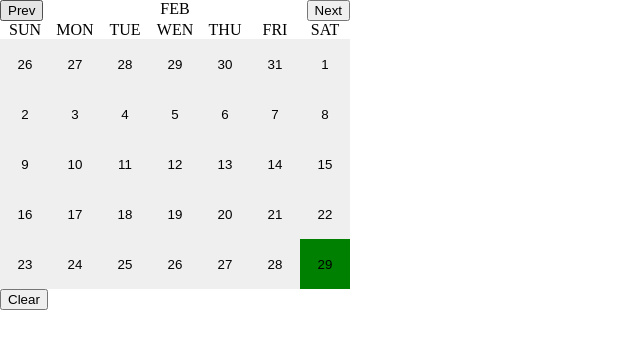
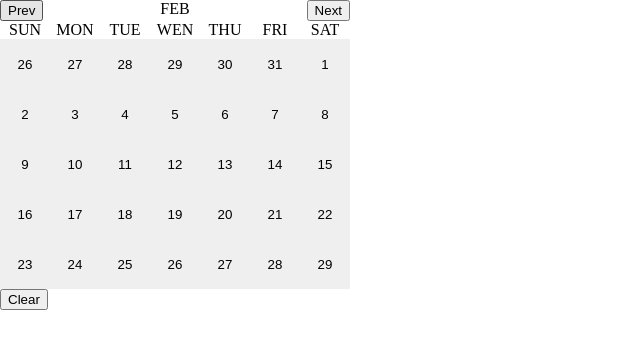
Before and after one commit to ayimdomnic/react-lightweight-daterange-picker, a React (Create React App) app: page / in a window 1280 px wide. Shown: the top 348 px of the page, without its empty margins (0-640 px from the left). Built offline with nearby package versions, Linux system fonts and the light colour scheme.

Commit message:
update calendar mount logic and prop typs

```diff
--- a/src/components/Calendar.tsx
+++ b/src/components/Calendar.tsx
@@ -1,4 +1,4 @@
-import React, { useEffect, useState, MouseEvent, useLayoutEffect } from "react";
+import React, { MouseEvent, useLayoutEffect, useState } from "react";
 import {
   DAYS,
   DAY_IN_MILLISECONDS,
@@ -10,8 +10,8 @@ import {
 } from "../helpers";
 
 interface ICalendarProps {
-  startDate: number;
-  endDate?: number;
+  startDate: string;
+  endDate?: string;
   setDates: React.Dispatch<
     React.SetStateAction<
       | {
@@ -32,27 +32,31 @@ export default function Calendar({ setDates, ...props }: ICalendarProps) {
 
   useLayoutEffect(() => {
     // Check if the dates have a common factor
-    setMonthDays(initMonth(props.startDate, setActiveMonthIdx));
+
+    let tempStartDate = new Date(props.startDate).getTime();
+    let tempEndDate = new Date(
+      props.endDate ? props.endDate : props.startDate
+    ).getTime();
+
+    const diff = Math.abs(tempEndDate - tempStartDate);
+
+    let endDateCounter = tempStartDate;
+    if (diff % DAY_IN_MILLISECONDS !== 0) {
+      while (
+        new Date(endDateCounter).toDateString() !==
+        new Date(tempEndDate).toLocaleString()
+      ) {
+        endDateCounter = endDateCounter + DAY_IN_MILLISECONDS;
+      }
+
+      tempEndDate = endDateCounter;
+    }
+
+    setStartDate(tempStartDate);
+    setEndDate(tempEndDate);
+
+    setMonthDays(initMonth(tempStartDate, setActiveMonthIdx));
   }, [props.endDate, props.startDate]);
-
-  useEffect(() => {
-    if (props.startDate) {
-      const newStartDate = new Date(props.startDate);
-      const startDateIsToday = isToday(newStartDate);
-      if (!startDateIsToday) {
-        if (props.endDate) {
-          setDatesBetween(getDatesBetween(props.startDate, props.endDate));
-        } else {
-          setDatesBetween([props.startDate]);
-        }
-      }
-    }
-    if (props.endDate) {
-      setEndDate(props.endDate);
-    }
-  }, [props.startDate, props.endDate]);
-
-  console.log("startDate :>> ", startDate);
 
   const handleDatePick = (e: MouseEvent<HTMLButtonElement>, val: number) => {
     e.preventDefault();
@@ -64,15 +68,15 @@ export default function Calendar({ setDates, ...props }: ICalendarProps) {
         setEndDate(startDate);
         setStartDate(val);
         setDatesBetween(getDatesBetween(val, startDate));
-        // setDates({ startDate: val, endDate: startDate });
+        setDates({ startDate: val, endDate: startDate });
       } else if (val > startDate) {
         setEndDate(val);
         setDatesBetween(getDatesBetween(startDate, val));
-        // setDates({ startDate, endDate: val });
+        setDates({ startDate, endDate: val });
       } else {
         setStartDate(val);
         setEndDate(val);
-        // setDates({ startDate: val, endDate: val });
+        setDates({ startDate: val, endDate: val });
         setDatesBetween(getDatesBetween(val, val));
       }
     }
```
